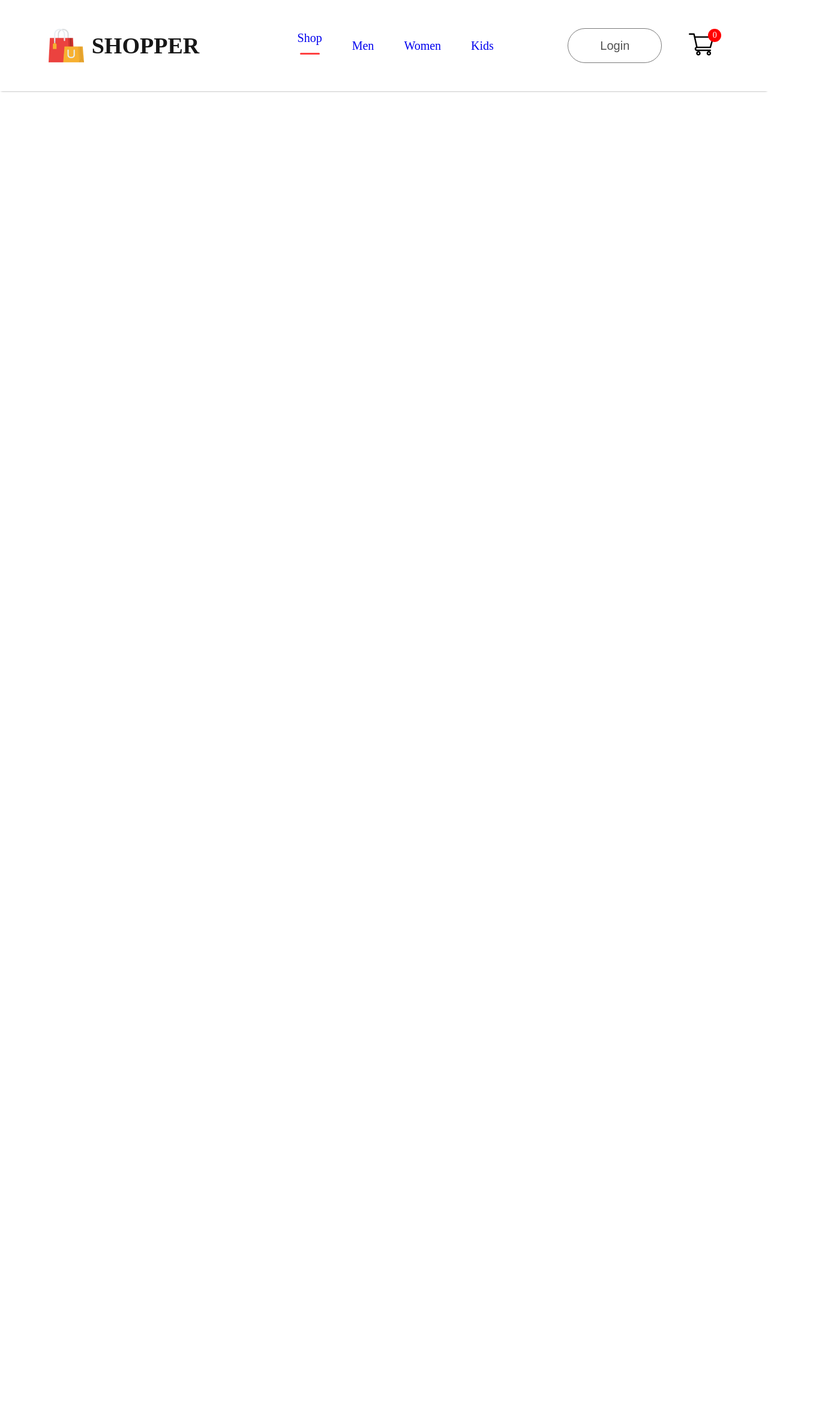
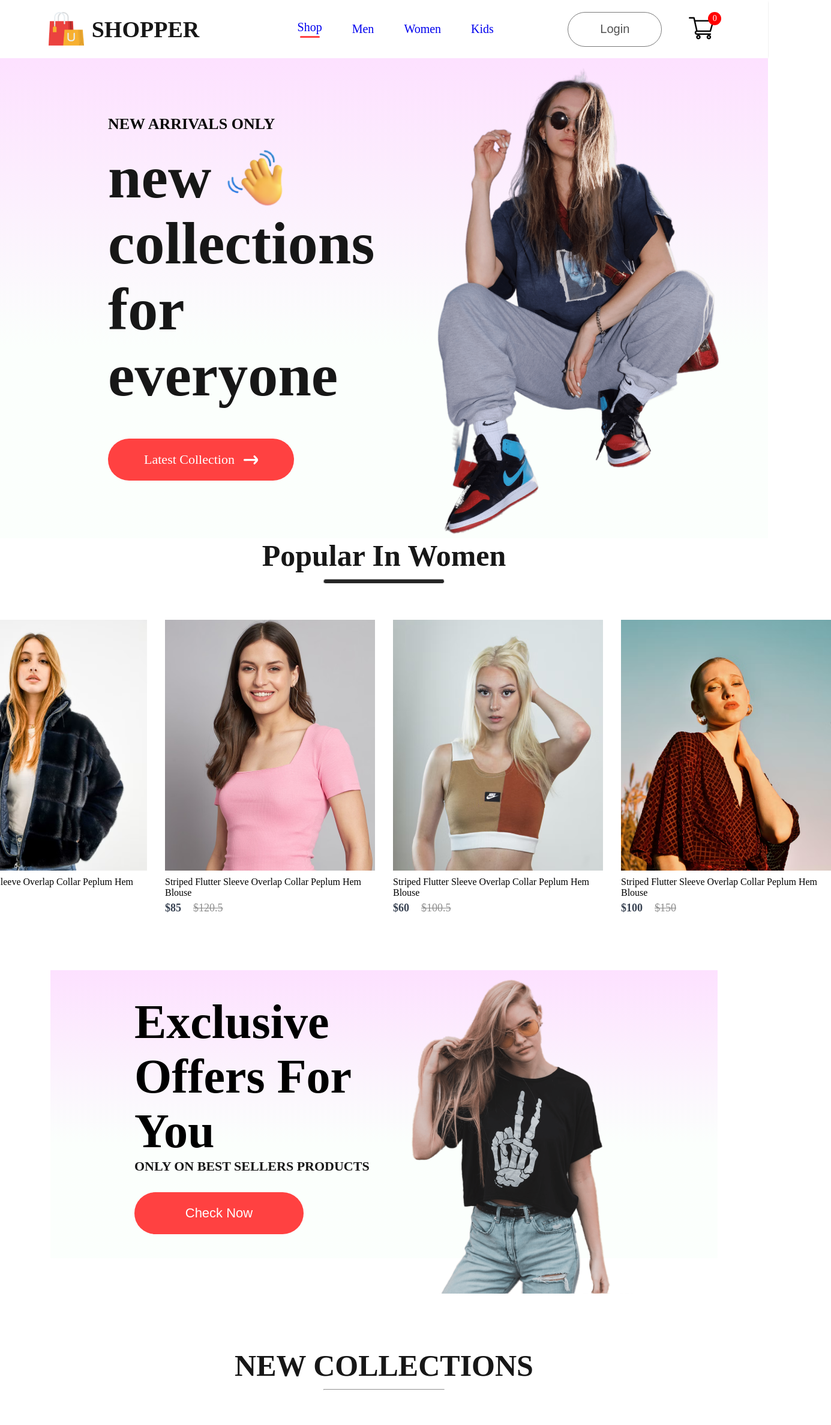
Before and after one commit to SavinduRashmika2000/basic-website-with-reactjs, a React (Create React App) app: page / in a window 1280 px wide. Shown: the top 2375 px of the page at 60% size, 1385 px wide, since content can reach past the window. Before the commit the page ends 800 px from the top, so only its background shows below. Built offline with nearby package versions, Linux system fonts and the light colour scheme.

Commit message:
create some components

```diff
--- /dev/null
+++ b/src/Components/Hero/Hero.css
@@ -0,0 +1,52 @@
+.hero{
+    height: 100vh;
+    background: linear-gradient(180deg,#fde1ff,#e1ffea22 60%);
+    display: flex;
+}
+.hero-left{
+    display: flex;
+    flex-direction: column;
+    justify-content: center;
+    gap:20px;
+    padding-left: 180px;
+    line-height: 1.1;
+}
+.hero-left h2{
+    color: #090909;
+    font-size: 26px;
+    font-weight: 600;
+
+}
+.hero-left p{
+    color: #171717;
+    font-size: 100px;
+    font-weight: 700;
+}
+.hero-hand-icon{
+    display: flex;
+    align-items: center;
+    gap: 20px;
+}
+.hero-hand-icon img{
+    width: 105px;
+}
+.hero-latest-btn{
+    display: flex;
+    justify-content: center;
+    align-items: center;
+    gap: 15px;
+    width: 310px;
+    height: 70px;
+    border-radius: 75px;
+    margin-top: 30px;
+    background: #ff4141;
+    color: white;
+    font-size: 22px;
+    font-weight: 500;
+}
+.hero-right{
+    flex: 1;
+    display: flex;
+    align-items: center;
+    justify-content: center;
+}
--- /dev/null
+++ b/src/Components/Hero/Hero.jsx
@@ -0,0 +1,33 @@
+import React from 'react'
+import './Hero.css'
+import hand_icon from '../Assects/hand_icon.png'
+import arrow_icon from '../Assects/arrow.png'
+import hero_image from '../Assects/hero_image.png'
+
+const Hero = () => {
+  return (
+    <div className='hero'>
+        <div className="hero-left">
+            <h2>NEW ARRIVALS ONLY</h2>
+            <div>
+                <div className="hero-hand-icon">
+                    <p>new</p>
+                    <img src={hand_icon} alt="" />
+                </div>
+                <p>collections</p>
+                <p>for everyone</p>
+            </div>
+            <div className="hero-latest-btn">
+                <div>Latest Collection</div>
+                <img src={arrow_icon} alt="" />
+            </div>
+        </div>
+        <div className="hero-right">
+            <img src={hero_image} alt="" />
+        </div>
+
+    </div>
+  )
+}
+
+export default Hero
--- /dev/null
+++ b/src/Components/Item/Item.css
@@ -0,0 +1,25 @@
+.item{
+    width: 350px;
+}
+.item p{
+    margin: 6px 0px;
+}
+.item-prices{
+    display: flex;
+    gap: 20px;
+}
+.item-price-new{
+    color: #374151;
+    font-size: 18px;
+    font-weight: 600;
+}
+.item-price-old{
+    color: #8c8c8c;
+    font-size: 18px;
+    font-weight: 500;
+    text-decoration: line-through;
+}
+.item:hover{
+    transform: scale(1.05);
+    transition: 0.6s;
+}
--- /dev/null
+++ b/src/Components/Item/Item.jsx
@@ -0,0 +1,22 @@
+import React from 'react'
+import './Item.css'
+
+
+const Item = (props) => {
+  return (
+    <div className='item'>
+      <img src={props.image} alt="" />
+      <p>{props.name}</p>
+      <div className="item-prices">
+        <div className="item-price-new">
+            ${props.new_price}
+        </div>
+        <div className="item-price-old">
+            ${props.old_price}
+        </div>
+      </div>
+    </div>
+  )
+}
+
+export default Item
--- /dev/null
+++ b/src/Components/NewCollections/NewCollections.css
@@ -0,0 +1,24 @@
+.new-collections{
+    display: flex;
+    flex-direction: column;
+    align-items: center;
+    gap: 10px;
+    height: 90vh;
+}
+.new-collections h1{
+    color: #171717;
+    font-size: 50px;
+    font-weight: 600;
+}
+.new-collections hr{
+    width: 200px;
+    height: 6px;
+    border-radius: 10px;
+    background: #252525;
+}
+.collections{
+    display:grid;
+    grid-template-columns: 1fr 1fr 1fr 1fr;
+    margin-top: 50px;
+    gap: 30px;
+}
--- /dev/null
+++ b/src/Components/NewCollections/NewCollections.jsx
@@ -0,0 +1,21 @@
+import React from 'react'
+import './NewCollections.css'
+import new_collection from '../Assects/new_collections'
+import Item from '../Item/Item'
+
+const NewCollections = () => {
+  return (
+    <div className='new-collections'>
+        <h1>NEW COLLECTIONS</h1>
+        <hr />
+        <div className="collections">
+            {new_collection.map((item,i)=>{
+                return <Item key={i} id={item.id} name={item.name} image={item.image} new_price={item.new_price} old_price={item.old_price} />
+            })}
+
+        </div>
+    </div>
+  )
+}
+
+export default NewCollections
--- /dev/null
+++ b/src/Components/Offers/Offers.css
@@ -0,0 +1,45 @@
+.offers{
+    width: 65%;
+    height: 60vh;
+    display: flex;
+    margin: auto;
+    padding: 0px 140px;
+    margin-bottom: 150px;
+    background: linear-gradient(180deg,#fde1ff 0%,#e1ffea22 60%);
+}
+.offers-left{
+    flex: 1;
+    display: flex;
+    flex-direction: column;
+    justify-content: center;
+}
+.offers-left h1{
+    font-size: 80px;
+    font-weight: 600;
+
+}
+.offers-left p{
+    color: #171717;
+    font-size: 22px;
+    font-weight: 600;
+}
+.offers-left button{
+    width: 282px;
+    height: 70px;
+    border-radius: 35px;
+    background: #ff4141;
+    border: none;
+    color: white;
+    font-size: 22px;
+    font-weight: 500;
+    margin-top: 30px;
+    cursor: pointer;
+}
+.offers-right{
+    flex: 1;
+    display: flex;
+    align-items: center;
+    justify-content: flex-end;
+    padding-top: 50px;
+
+}
--- /dev/null
+++ b/src/Components/Offers/Offers.jsx
@@ -0,0 +1,21 @@
+import React from 'react'
+import './Offers.css'
+import exclusive_image from '../Assects/exclusive_image.png'
+
+const Offers = () => {
+  return (
+    <div className='offers'>
+      <div className="offers-left">
+        <h1>Exclusive</h1>
+        <h1>Offers For You</h1>
+        <p>ONLY ON BEST SELLERS PRODUCTS</p>
+        <button>Check Now</button>
+      </div>
+      <div className="offers-right">
+        <img src={exclusive_image} alt="" />
+      </div>
+    </div>
+  )
+}
+
+export default Offers
--- /dev/null
+++ b/src/Components/Popular/Popular.css
@@ -0,0 +1,23 @@
+.popular{
+    display: flex;
+    flex-direction: column;
+    align-items: center;
+    gap: 10px;
+    height: 90vh;
+}
+.popular h1{
+    color: #171717;
+    font-size: 50px;
+    font-weight: 600;
+}
+.popular hr{
+    width: 200px;
+    height: 6px;
+    border-radius: 10px;
+    background: #252525;
+}
+.popular-item{
+    margin-top: 50px;
+    display: flex;
+    gap: 30px;
+}
--- /dev/null
+++ b/src/Components/Popular/Popular.jsx
@@ -0,0 +1,21 @@
+import React from 'react'
+import './Popular.css'
+import data_product from '../Assects/data'
+import Item from '../Item/Item'
+
+const Popular = () => {
+  return (
+    <div className='popular'>
+      <h1>Popular In Women</h1>
+      <hr />
+      <div className="popular-item">
+        {data_product.map((item,i)=>{
+            return <Item key={i} id={item.id} name={item.name} image={item.image} new_price={item.new_price} old_price={item.old_price} />
+        })}
+      </div>
+
+    </div>
+  )
+}
+
+export default Popular
--- a/src/Pages/Shop.jsx
+++ b/src/Pages/Shop.jsx
@@ -1,9 +1,16 @@
 import React from 'react'
+import Hero from '../Components/Hero/Hero'
+import Popular from '../Components/Popular/Popular'
+import Offers from '../Components/Offers/Offers'
+import NewCollections from '../Components/NewCollections/NewCollections'
 
 function Shop() {
   return (
     <div>
-
+      <Hero/>
+      <Popular/>
+      <Offers/>
+      <NewCollections/>
     </div>
   )
 }
--- a/src/index.css
+++ b/src/index.css
@@ -1,3 +1,6 @@
+*{
+  margin: 0;
+}
 body {
   margin: 0;
   font-family: -apple-system, BlinkMacSystemFont, 'Segoe UI', 'Roboto', 'Oxygen',
```
